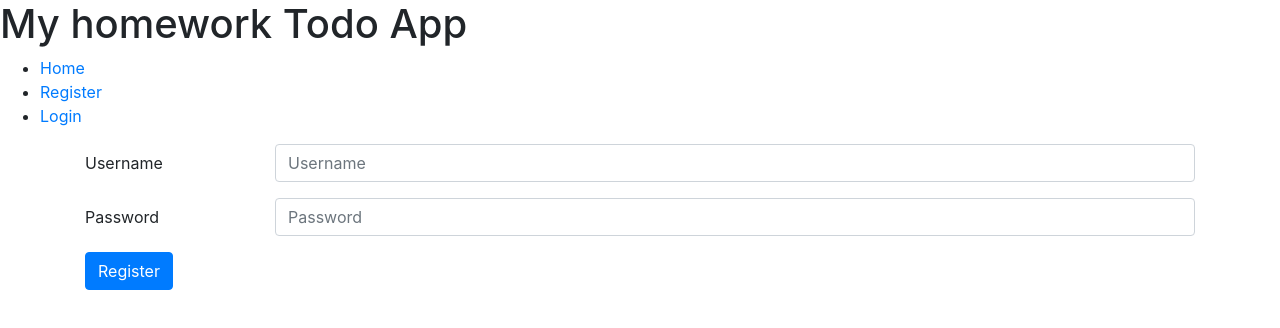
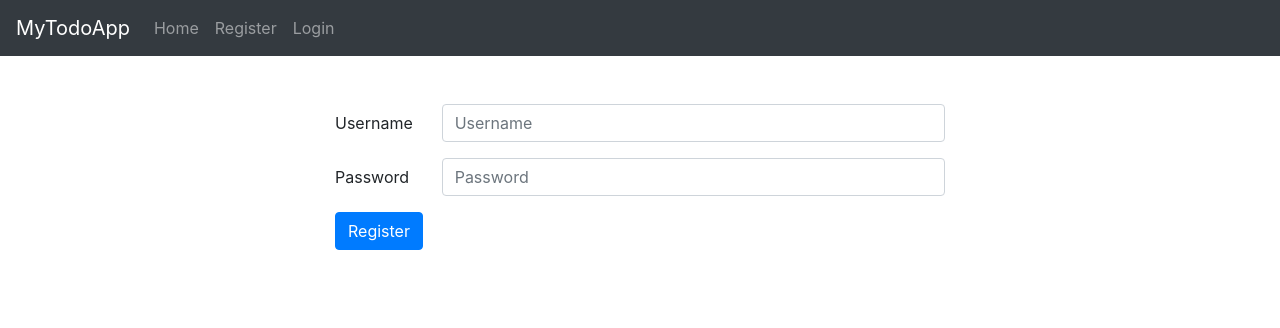
Before and after one commit to gabip86/homework-todo, a React (Create React App) app in the folder frontend/: page /register in a window 1280 px wide. Shown: the top 328 px of the page. Built offline with nearby package versions, Linux system fonts and the light colour scheme.

Commit message:
feat: created Header component

```diff
--- a/frontend/src/App.js
+++ b/frontend/src/App.js
@@ -2,30 +2,17 @@ import './App.css'
 import {
   BrowserRouter as Router,
   Switch,
-  Route,
-  Link
+  Route
 } from 'react-router-dom'
 import Register from './components/Register'
+import Header from './components/Header'
 import 'bootstrap/dist/css/bootstrap.min.css'
 
 function App() {
   return (
     <div className="App">
       <Router>
-        <h1>My homework Todo App</h1>
-        <div>
-          <ul>
-            <li>
-              <Link to="/">Home</Link>
-            </li>
-            <li>
-              <Link to="/register">Register</Link>
-            </li>
-            <li>
-              <Link to="/login">Login</Link>
-            </li>
-          </ul>
-        </div>
+        <Header />
 
         <Switch>
           <Route exact path="/">
--- /dev/null
+++ b/frontend/src/components/Header.js
@@ -0,0 +1,22 @@
+import React from 'react'
+import { Navbar, Nav } from 'react-bootstrap'
+
+function Header() {
+  return (
+    <div>
+      <Navbar bg="dark" variant="dark" expand="lg">
+        <Navbar.Brand href="/">MyTodoApp</Navbar.Brand>
+        <Navbar.Toggle aria-controls="basic-navbar-nav" />
+        <Navbar.Collapse id="basic-navbar-nav">
+          <Nav className="mr-auto">
+            <Nav.Link href="/">Home</Nav.Link>
+            <Nav.Link href="/register">Register</Nav.Link>
+            <Nav.Link href="/login">Login</Nav.Link>
+          </Nav>
+        </Navbar.Collapse>
+      </Navbar>
+    </div>
+  )
+}
+
+export default Header
--- a/frontend/src/components/Register.js
+++ b/frontend/src/components/Register.js
@@ -3,7 +3,7 @@ import { Container, Form, Button, Row, Col } from 'react-bootstrap'
 
 function Register() {
   return (
-    <Container>
+    <Container className="w-50 mx-auto mt-5">
       <Form>
         <Form.Group as={Row}>
           <Form.Label column sm={2}>Username</Form.Label>
```
